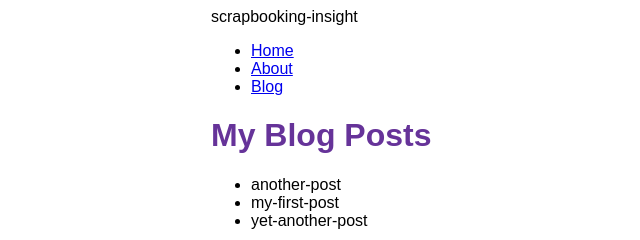
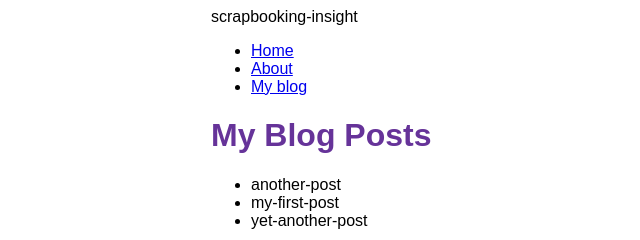
Before and after one commit to anri1983/scrap, a Gatsby site: page /blog in a window 1280 px wide. Shown: the full height of the page, 113-753 px from the left. Built offline with nearby package versions, Linux system fonts and the light colour scheme; Gatsby itself is replaced by a stand-in of ours.

Commit message:
blog correct

```diff
--- a/src/components/layout.js
+++ b/src/components/layout.js
@@ -26,7 +26,7 @@ const Layout = ({ pageTitle, children }) => {
         <ul className = {navLinks}>
           <li className={navLinkItem}><Link to="/" className={navLinkText}>Home</Link></li>
           <li className={navLinkItem}><Link to="/about" className={navLinkText}>About</Link></li>
-          <li className={navLinkItem}><Link to="/blog" className={navLinkText}>Blog</Link></li>
+          <li className={navLinkItem}><Link to="/blog" className={navLinkText}>My blog</Link></li>
         </ul>
       </nav>
       <main>
```
